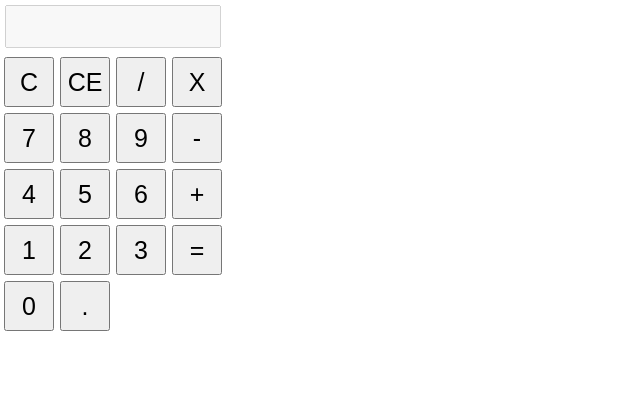
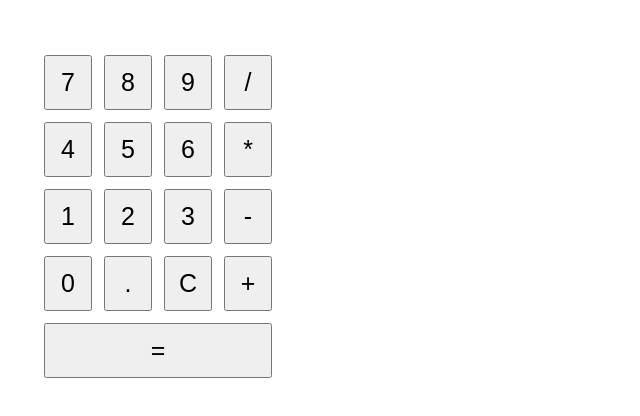
Before and after one commit to JGeiser9/CalculatorChallenge, a website: page public/index.html in a window 1280 px wide. Shown: the whole page, without its empty margins (0-640 px from the left). Drawn offline with Linux system fonts and the light colour scheme.

Commit message:
working calculator

```diff
--- a/public/css/styles.css
+++ b/public/css/styles.css
@@ -1,19 +1,33 @@
-* {
-  margin: 0;
-  padding: 0;
+#mainDiv {
+  width: 300px;
+  height: 350px;
 }
 
-.button {
-  width: 50px;
-  height: 50px;
+#displayDiv {
+  width: 80%;
+  height: 10%;
+  margin-left: 10%;
+  margin-top: 2%;
   font-size: 25px;
-  margin: 2px;
-  cursor: pointer;
+  text-align: right;
 }
 
-.display {
-  width: 202px;
-  margin: 5px;
+#buttonsDiv {
+  width: 80%;
+  height: 80%;
+  margin-left: 10%;
+  margin-top: 2%;
+}
+
+#equals {
+  width: 95%;
+}
+
+.column {
+  margin: 6px;
+  width: 20%;
+  height: 55px;
   font-size: 25px;
-  padding: 5px;
+  text-align: center;
+  outline: none;
 }
--- a/public/index.html
+++ b/public/index.html
@@ -9,40 +9,11 @@
   <link rel="stylesheet" href="/css/styles.css">
 </head>
 <body>
-  <div class="main">
-    <form name="form">
-      <input type="text" class="display" disabled>
-    </form>
-    <table>
-      <tr>
-        <td><input class="button" type="button" value="C"></td>
-        <td><input class="button" type="button" value="CE"></td>
-        <td><input class="button" type="button" value="/"></td>
-        <td><input class="button" type="button" value="X"></td>
-      </tr>
-      <tr>
-        <td><input class="button" type="button" value="7"></td>
-        <td><input class="button" type="button" value="8"></td>
-        <td><input class="button" type="button" value="9"></td>
-        <td><input class="button" type="button" value="-"></td>
-      </tr>
-      <tr>
-        <td><input class="button" type="button" value="4"></td>
-        <td><input class="button" type="button" value="5"></td>
-        <td><input class="button" type="button" value="6"></td>
-        <td><input class="button" type="button" value="+"></td>
-      </tr>
-      <tr>
-        <td><input class="button" type="button" value="1"></td>
-        <td><input class="button" type="button" value="2"></td>
-        <td><input class="button" type="button" value="3"></td>
-        <td><input class="button" type="button" value="="></td>
-      </tr>
-      <tr>
-        <td><input class="button" type="button" value="0"></td>
-        <td><input class="button" type="button" value="."></td>
-      </tr>
-    </table>
+
+  <!-- Box model layout for the calculator to be built in JS -->
+  <div id='mainDiv'>
+    <div id='displayDiv'></div>
+    <div id='buttonsDiv'></div>
   </div>
 
   <script src="/js/app.js"></script>
--- a/public/js/app.js
+++ b/public/js/app.js
@@ -1,12 +1,97 @@
-const buttons = document.getElementsByTagName('td');
+/* --------- Create a fucntion to build the buttons --------- */
+function buildButtons() {
+  //Set the div element = buttonsDiv to add our constructed buttons to
+  const buttonsDiv = document.getElementById('buttonsDiv');
+  const values = [ '7', '8', '9', '/',
+                   '4', '5', '6', '*',
+                   '1', '2', '3', '-',
+                   '0', '.', 'C', '+',
+                   '='];
+  const columns = 4;
+  let rows = Math.ceil(values.length / columns); //Used this to avoid hard coding incase it changes
 
-for (var i = 0;i < buttons.length; i++ ) {
-  buttons[i].addEventListener('click', toScreen);
+  //Building out each row of the calculator - 4 total
+  for (let i = 0; i < rows; i++) {
+    //Create the beginning of our element to concatenate on to
+    let rowHtml = "<div class='row'>";
+
+    //Loop through the values and build a button element with the value in the array
+    for (let j = 0; j < 4; j++) {
+      //Math to calculate the index of each rows contents
+      let index = i * columns + j;
+      //Since I only one one button, only make a button if there is a value for it in the value array
+      if (typeof values[index] !== 'undefined') {
+        if(values[index] === '=') {
+          //If the button value is '=' add id='equals' to change the width separately
+          rowHtml += "<button id='equals' class='column'>" + values[index] + "</button>";
+        } else {
+          //If button value is anything else
+          rowHtml += "<button class='column'>" + values[index] + "</button>";
+        }
+      }
+
+    }
+    //Add the closing tag
+    rowHtml += "</div>";
+    //Add the concatenated element to our html
+    buttonsDiv.innerHTML += rowHtml;
+  }
+} buildButtons();
+
+/* --------- Create a fucntion to do something when clicked --------- */
+function clickedButtons() {
+  const display = document.getElementById('displayDiv');
+  const buttonsDiv = document.getElementById('buttonsDiv');
+  const buttons = buttonsDiv.getElementsByTagName('button');
+
+  for (let i = 0; i < buttons.length; i++) {
+    let button = buttons[i];
+    let value = button.innerText;
+
+    if (isNaN(value) === false) {
+      button.addEventListener('click', (e) => {
+        display.innerText += e.target.innerText;
+      });
+    } else {
+        switch (value) {
+
+          //For all instances but clear and equals; \xa0 is a no-break space
+          case '/':
+          case '*':
+          case '-':
+          case '+':
+            button.addEventListener('click', (e) => {
+              display.innerText += '\xa0' + e.target.innerText + '\xa0';
+            });
+            break;
+
+          //Since I dont want a space between the numbers and .
+          case '.':
+            button.addEventListener('click', (e) => {
+              display.innerText += e.target.innerText;
+            });
+            break;
+
+          //If the clear button is clicked reset the display to be blank
+          case 'C':
+            button.addEventListener('click', (e) => {
+              display.innerText = '';
+            });
+            break;
+
+          case '=':
+            button.addEventListener('click', (e) => {
+              evaluate(display.innerText);
+            });
+            break;
+        }
+    }
+  }
+} clickedButtons();
+
+
+/* --------- Create a function to evaluate the math and kick to sockets --------- */
+function evaluate(val) {
+  const display = document.getElementById('displayDiv');
+  display.innerText = eval(val);
 }
-
-//Adds the value of the specific button to the display
-function toScreen(e) {
-  //e.target refers to the button that was clicked
-  let num = Number(e.target.value);
-  console.log(num);
-}
```
